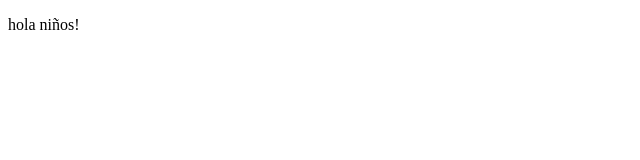
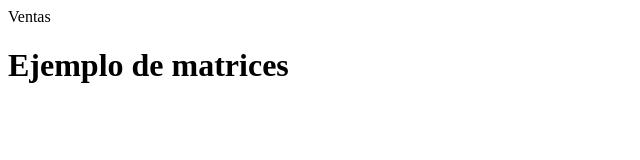
Before and after one commit to erickorlando/programacionbasica, a plain HTML site: page matrices.html in a window 1280 px wide. Shown: the whole page, without its empty margins (0-640 px from the left). Drawn offline with Linux system fonts and the light colour scheme.

Commit message:
Clase de matrices en js

```diff
--- /dev/null
+++ b/js/matriz.js
@@ -0,0 +1,2 @@
+var menu = ["Productos","Ventas","Contacto"];
+document.write(menu[1]);
--- a/matrices.html
+++ b/matrices.html
@@ -4,9 +4,9 @@
 		<meta charset="utf-8" />
 		<title>Matrices</title>
 	</head>
-	<script type="text/javascript">
+	<script type="text/javascript" src="js/matriz.js">
 	</script>
 <body>
-	<p>hola niños!</p>
+	<h1>Ejemplo de matrices</h1>
 </body>
 </html>
```
